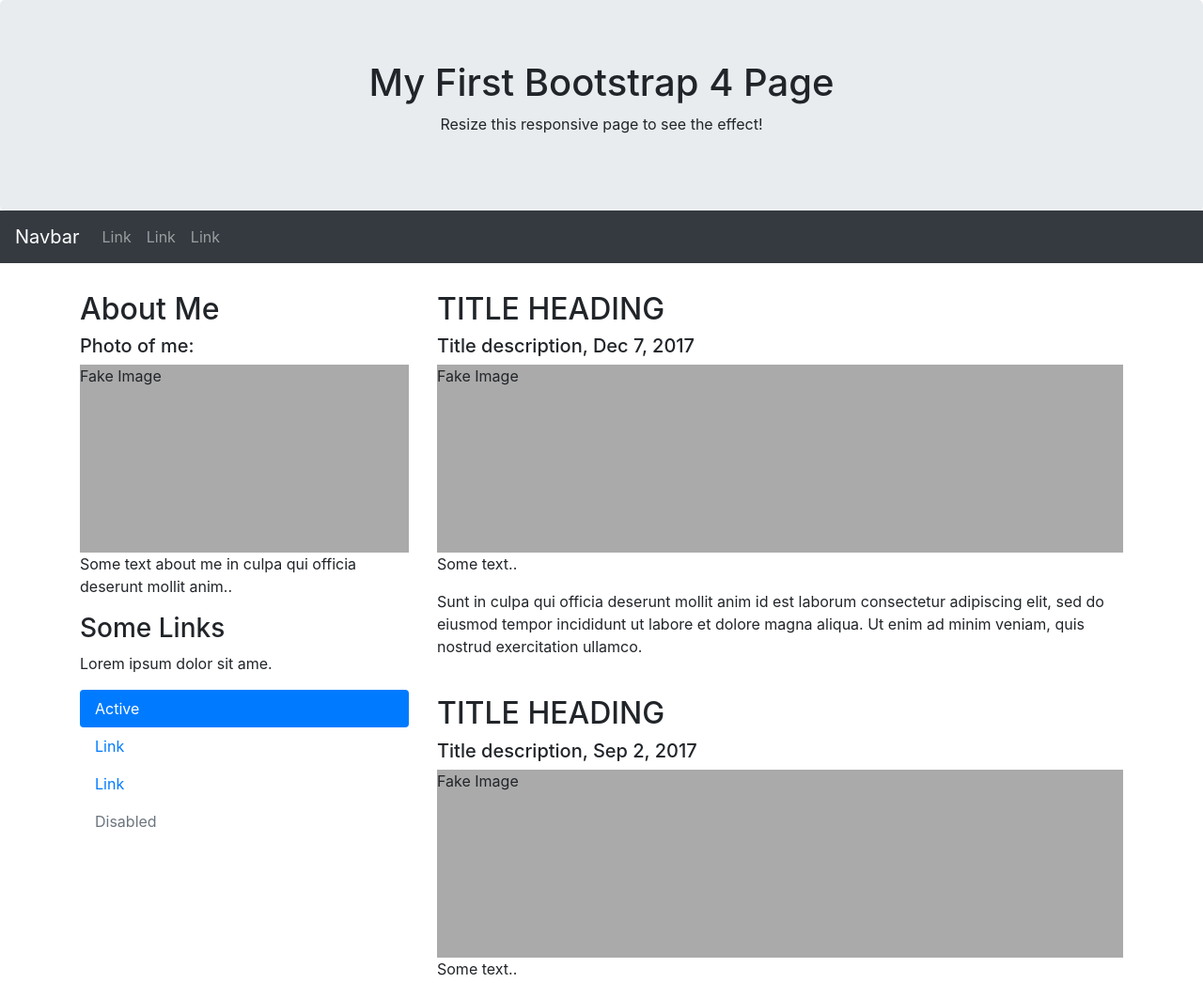
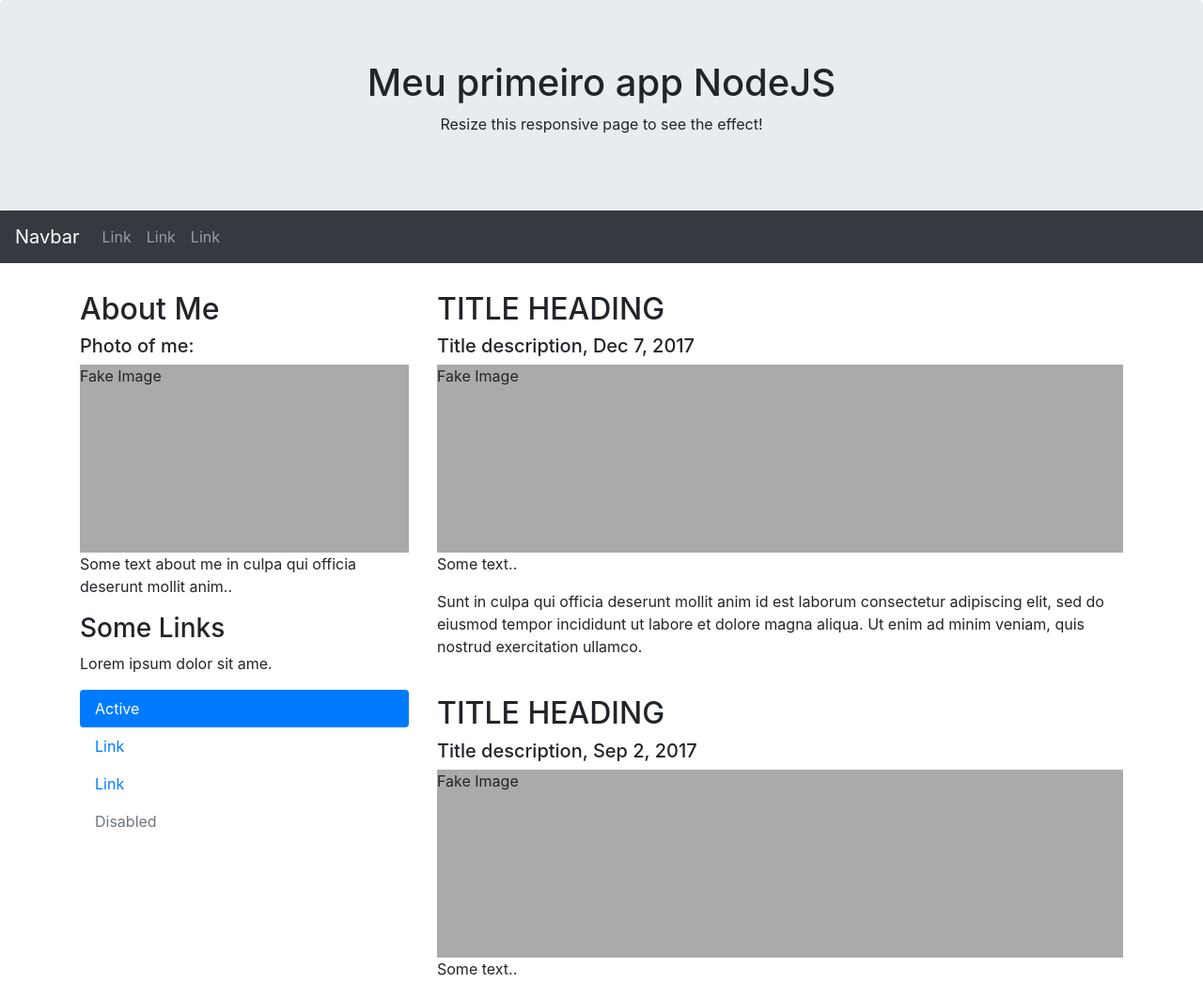
Before and after one commit to joedio-borges/aula02, a website: page index.html in a window 1280 px wide. Shown: the top 1046 px of the page at 94% size. Drawn offline with nearby package versions, Linux system fonts and the light colour scheme.

Commit message:
Segunda versao

```diff
--- a/index.html
+++ b/index.html
@@ -1,7 +1,7 @@
 <!DOCTYPE html>
 <html lang="en">
 <head>
-  <title>Bootstrap 4 Website Example</title>
+  <title>Meu primeiro app NodeJS</title>
   <meta charset="utf-8">
   <meta name="viewport" content="width=device-width, initial-scale=1">
   <link rel="stylesheet" href="https://maxcdn.bootstrapcdn.com/bootstrap/4.5.2/css/bootstrap.min.css">
@@ -18,7 +18,7 @@
 <body>
 
 <div class="jumbotron text-center" style="margin-bottom:0">
-  <h1>My First Bootstrap 4 Page</h1>
+  <h1>Meu primeiro app NodeJS</h1>
   <p>Resize this responsive page to see the effect!</p>
 </div>
 
```
Also changed, not shown: package.json (+7 -2 lines), 2 other files.
